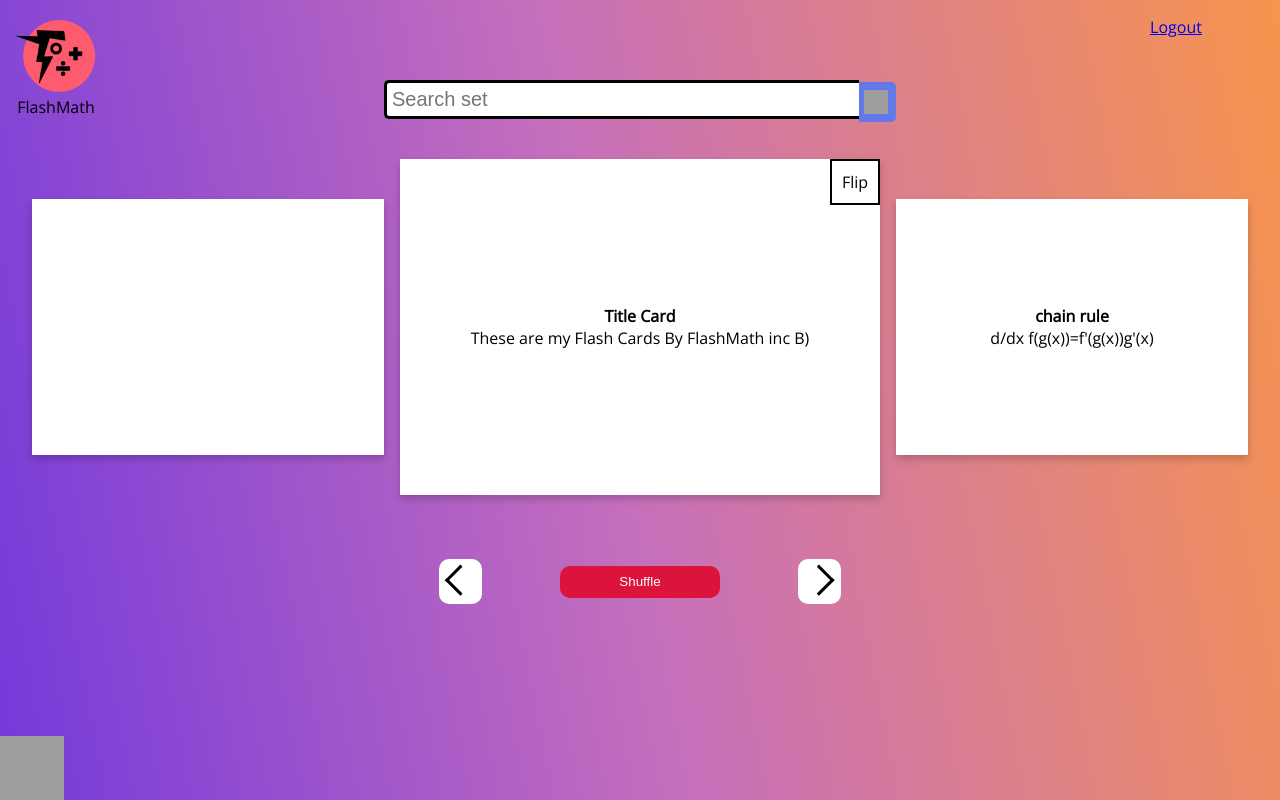
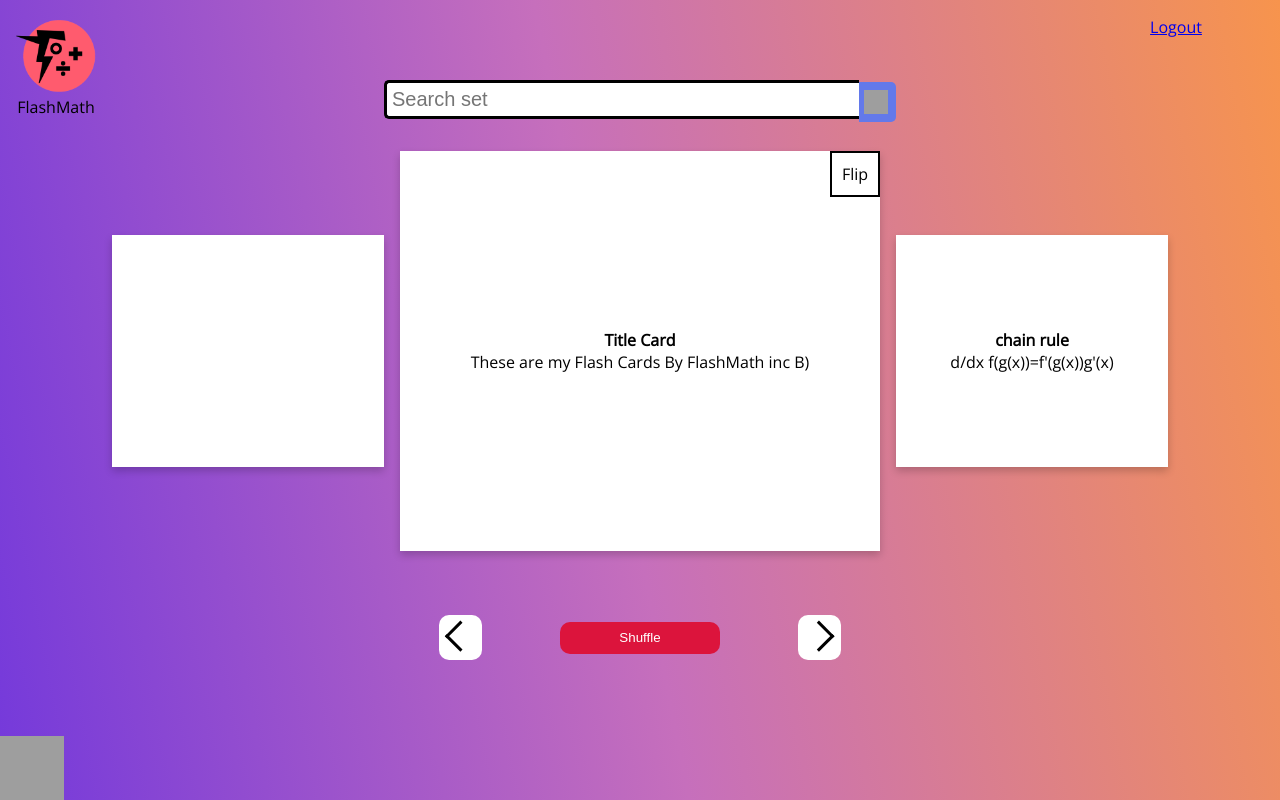
Before and after one commit to michaelschuff/FlashMath, a React (Create React App) app in the folder client/: page /cards in a window 1280 px wide. Built offline with nearby package versions, Linux system fonts and the light colour scheme; grey boxes are pictures that could not be loaded.

Commit message:
make card size and locations more flexible

```diff
--- a/client/package.json
+++ b/client/package.json
@@ -38,6 +38,6 @@
   "devDependencies": {
     "react-router": "^6.14.2",
     "react-router-dom": "^6.14.2",
-    "sass": "^1.64.2"
+    "sass": "^1.65.1"
   }
 }
--- a/client/src/routes/EditorPage/EditorPage.css
+++ b/client/src/routes/EditorPage/EditorPage.css
@@ -112,7 +112,7 @@ padding-top: 5%;
   display: flex;
   flex-direction: column;
   align-items: center;
-  margin-top: 16px;
+  margin-top: 1vh;
   flex: 1;
 }
 
@@ -135,8 +135,8 @@ padding-top: 5%;
   box-shadow: 0 4px 8px 0 rgba(0, 0, 0, 0.2);
   /* padding: 16px;  */
   margin: 16px;
-  height: 21rem;
-  width: 30rem;
+  height: 50vh;
+  width: 60vh;
 }
 .card-left{
   display:flex;
@@ -146,8 +146,8 @@ padding-top: 5%;
   box-shadow: 0 4px 8px 0 rgba(0, 0, 0, 0.2);
   padding: 16px;
   margin: auto;
-  height: 14rem;
-  width: 20rem;
+  height: 25vh;
+  width: 30vh;
 }
 
 .card-right{
@@ -158,8 +158,8 @@ padding-top: 5%;
   box-shadow: 0 4px 8px 0 rgba(0, 0, 0, 0.2);
   padding: 16px;
   margin: auto;
-  height: 14rem;
-  width: 20rem;
+  height: 25vh;
+  width: 30vh;
 }
 
 .flip-button{
```
Also changed, not shown: 1 other file (tests, documents, lock files or other folders).
